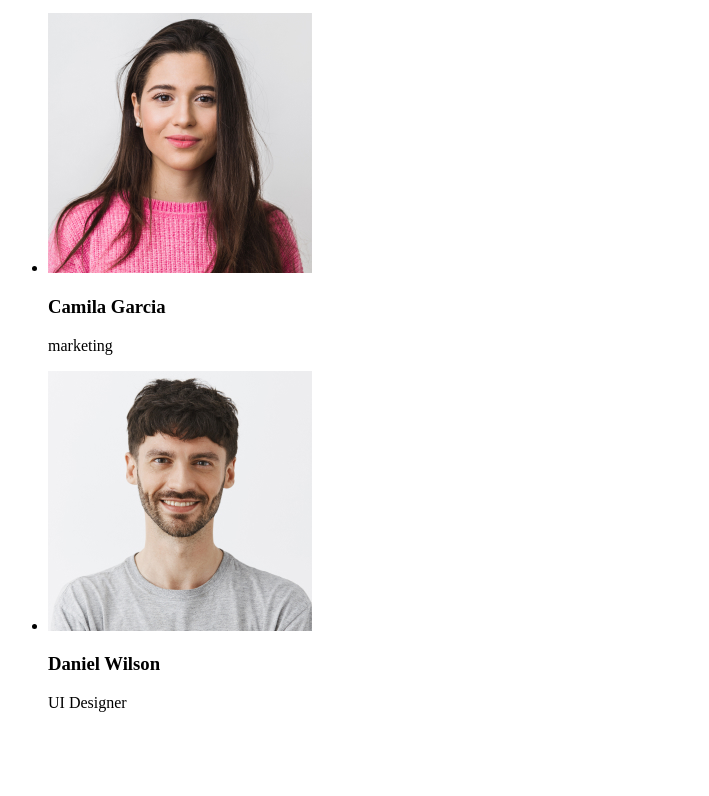
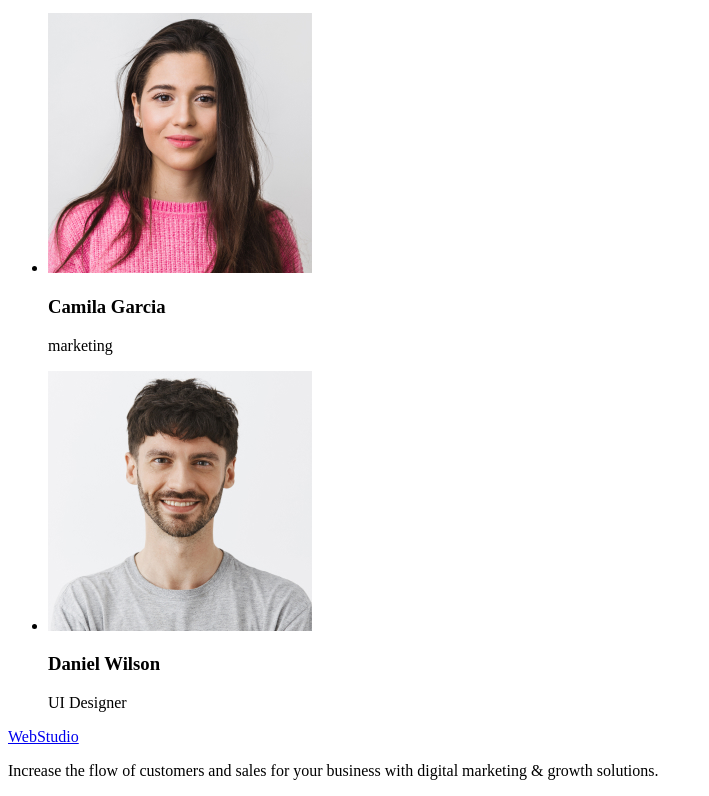
Before and after one commit to Yakiv87/goit-markup-hw-01, a plain HTML site: page index.html in a window 1280 px wide. Shown: the part 2323-3119 px from the top of the page, without its empty margins (0-709 px from the left). Before the commit the page ends 3051 px from the top, so only its background shows below. Drawn offline with Linux system fonts and the light colour scheme.

Commit message:
Update index.html

```diff
--- a/index.html
+++ b/index.html
@@ -98,6 +98,14 @@
         </ul>
       </section>
     </main>
-    <footer></footer>
+    <footer>
+      <section>
+        <a href="./index.html">WebStudio</a>
+        <p>
+          Increase the flow of customers and sales for your business with digital marketing & growth
+          solutions.
+        </p>
+      </section>
+    </footer>
   </body>
 </html>
```
